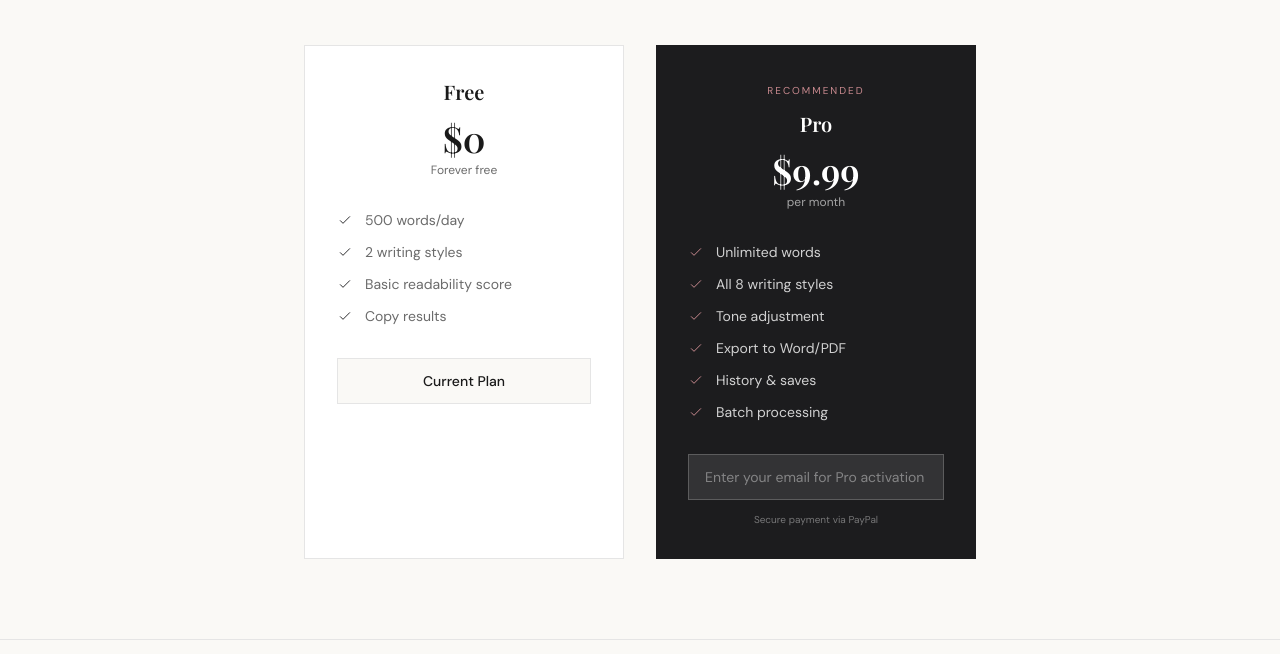
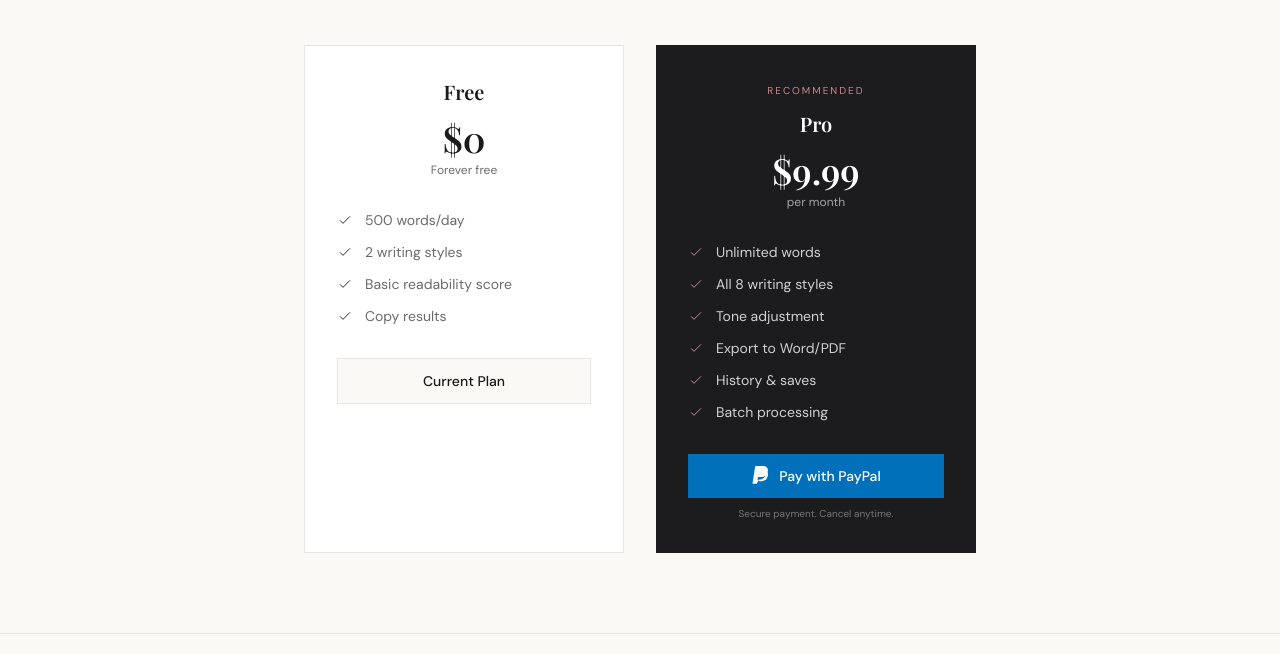
Before and after one commit to yanfeiliuca/aitextcoach, a plain HTML site: page index.html in a window 1280 px wide. Shown: the part 1766-2420 px from the top of the page. Drawn offline with nearby package versions, Linux system fonts and the light colour scheme; a web font is replaced by a local one.

Commit message:
Replace PayPal email input with PayPal-branded button
- Remove email input field and empty button container div
- Add blue PayPal-style button with logo icon
- Keep tracking on click (trackClick('upgrade'))
- Cleaner, more professional appearance

```diff
--- a/index.html
+++ b/index.html
@@ -215,13 +215,14 @@
             <li class="flex items-center gap-3"><svg class="w-4 h-4 text-rose-400" fill="none" stroke="currentColor" viewBox="0 0 24 24"><path stroke-linecap="round" stroke-linejoin="round" stroke-width="1.5" d="M5 13l4 4L19 7"/></svg> History & saves</li>
             <li class="flex items-center gap-3"><svg class="w-4 h-4 text-rose-400" fill="none" stroke="currentColor" viewBox="0 0 24 24"><path stroke-linecap="round" stroke-linejoin="round" stroke-width="1.5" d="M5 13l4 4L19 7"/></svg> Batch processing</li>
           </ul>
-          <div id="paypalSection" class="mt-8 space-y-3">
-            <input type="email" id="paypalEmail" placeholder="Enter your email for Pro activation"
-              class="w-full px-4 py-3 bg-white/10 border border-white/20 text-white placeholder-white/40 text-sm focus:outline-none focus:border-rose-400 transition">
-            <div id="paypal-button-container" class="w-full"></div>
-            <p id="paypalStatus" class="text-[10px] text-white/40 text-center hidden"></p>
-          </div>
-          <p class="text-[10px] text-white/40 mt-2 text-center">Secure payment via PayPal</p>
+          <button onclick="showPayPalPreview()" class="w-full mt-8 py-3 px-4 bg-[#0070BA] hover:bg-[#003087] text-white text-sm font-medium transition flex items-center justify-center gap-2">
+            <svg class="w-5 h-5" viewBox="0 0 24 24" fill="currentColor">
+              <path d="M7.076 21.337H2.47a.641.641 0 0 1-.633-.74L4.944.901C5.026.382 5.474 0 5.998 0h7.46c2.57 0 4.578.543 5.69 1.81 1.01 1.15 1.304 2.42 1.012 4.287-.023.143-.047.288-.077.437-.983 5.05-4.349 6.797-8.647 6.797h-2.19c-.524 0-.968.382-1.05.9l-1.12 7.106zm14.146-14.42a3.35 3.35 0 0 0-.607-.541c.325.104.61.26.848.477z"/>
+              <path d="M9.69 16.493l-.126.795c-.075.484.254.925.72.925h.91c3.43 0 6.117-.85 7.62-2.96.68-.96 1.133-2.148 1.39-3.48.46-2.334-.012-3.908-1.36-5.036a4.66 4.66 0 0 0-1.56-.928c.56.86.766 1.96.568 3.342-.022.143-.046.288-.076.437-.983 5.05-4.349 6.797-8.647 6.797h-.91c-.524 0-.968.382-1.05.9l-.68 4.208z"/>
+            </svg>
+            Pay with PayPal
+          </button>
+          <p class="text-[10px] text-white/40 mt-2 text-center">Secure payment. Cancel anytime.</p>
         </div>
       </div>
     </div>
```
